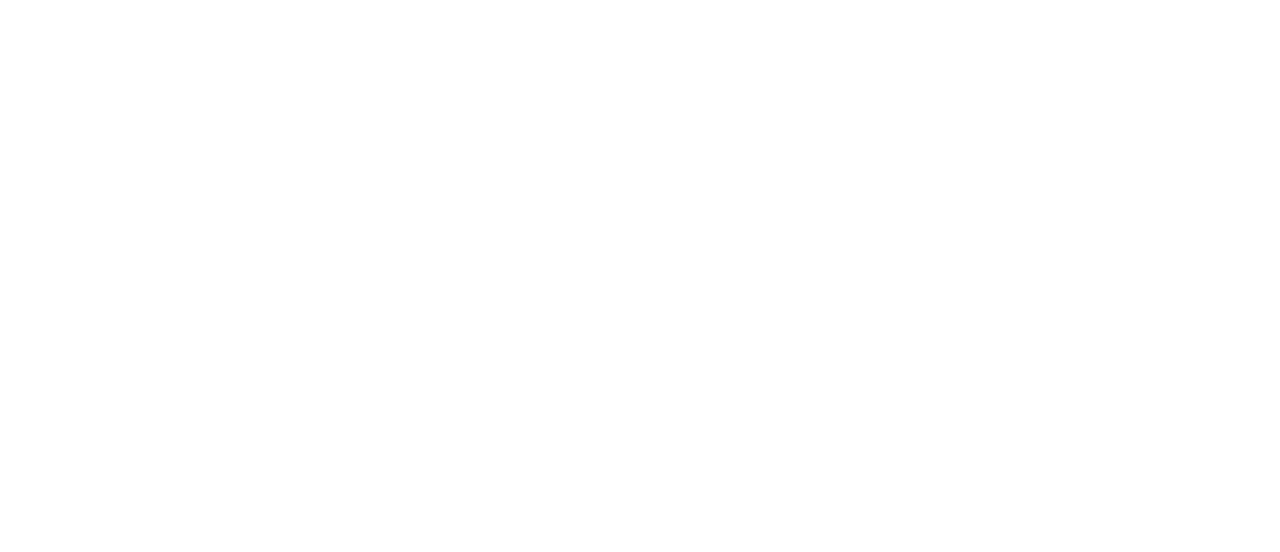
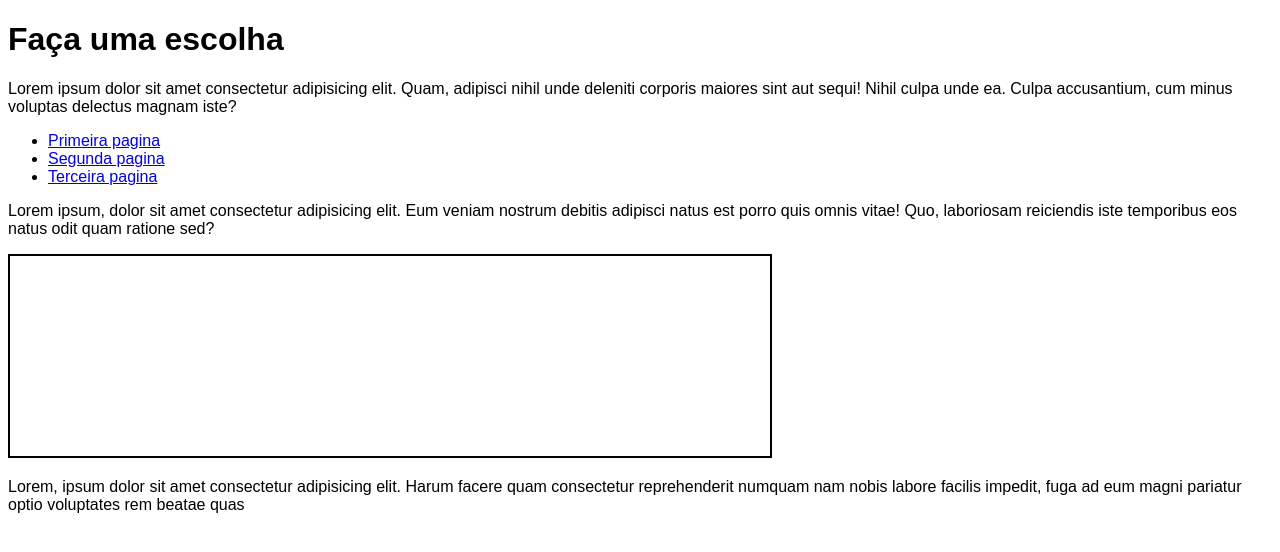
Before and after one commit to icaropaixao/html-css, a plain HTML site: page exercicios/ex024/iframe003.html in a window 1280 px wide. Drawn offline with Linux system fonts and the light colour scheme.

Commit message:
criei o iframe003

```diff
--- a/exercicios/ex024/iframe003.html
+++ b/exercicios/ex024/iframe003.html
@@ -5,8 +5,34 @@
     <meta http-equiv="X-UA-Compatible" content="IE=edge">
     <meta name="viewport" content="width=device-width, initial-scale=1.0">
     <title>Navegação em Iframes</title>
+    <style>
+        body{
+            font-family: Arial, Helvetica, sans-serif;
+        }
+
+        iframe#tela{
+            width: 95vh;
+            height: 200px;
+            border: 2px solid black;
+        }
+    </style>
 </head>
 <body>
+    <h1>Faça uma escolha</h1>
+    <p>Lorem ipsum dolor sit amet consectetur adipisicing elit. Quam, adipisci nihil unde deleniti corporis maiores sint aut sequi! Nihil culpa unde ea. Culpa accusantium, cum minus voluptas delectus magnam iste?</p>
 
+    <ul>
+        <li><a href="#">Primeira pagina</a></li>
+        <li><a href="#">Segunda pagina</a></li>
+        <li><a href="#">Terceira pagina</a></li>
+    </ul>
+
+    <p>Lorem ipsum, dolor sit amet consectetur adipisicing elit. Eum veniam nostrum debitis adipisci natus est porro quis omnis vitae! Quo, laboriosam reiciendis iste temporibus eos natus odit quam ratione sed?</p>
+
+    <iframe id="tela" name="frame" src="">
+        <p>Infelizmente seu navegadir não é compativel</p>
+    </iframe>
+
+    <p>Lorem, ipsum dolor sit amet consectetur adipisicing elit. Harum facere quam consectetur reprehenderit numquam nam nobis labore facilis impedit, fuga ad eum magni pariatur optio voluptates rem beatae quas <itaque class="lo"></itaque></p>
 </body>
 </html>
```
